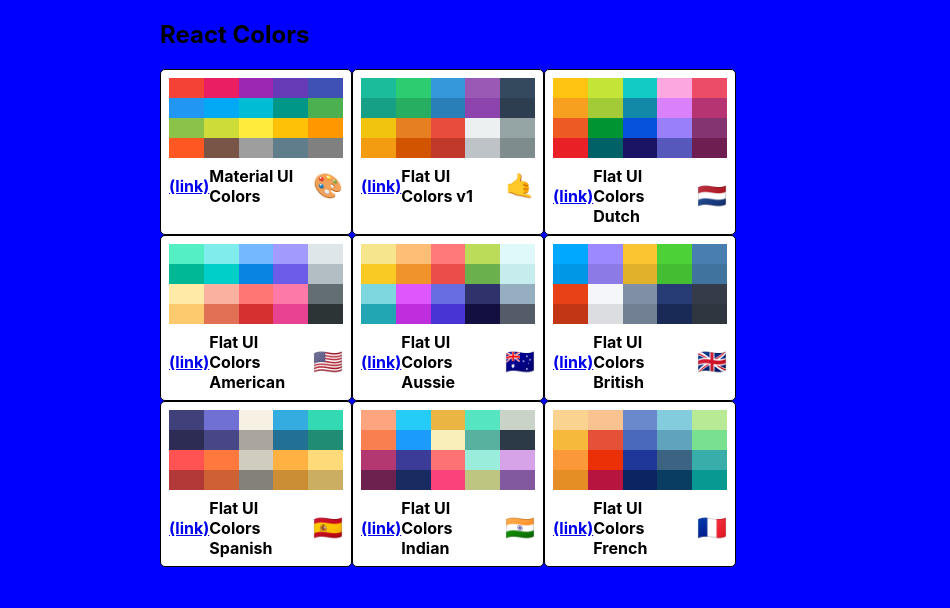
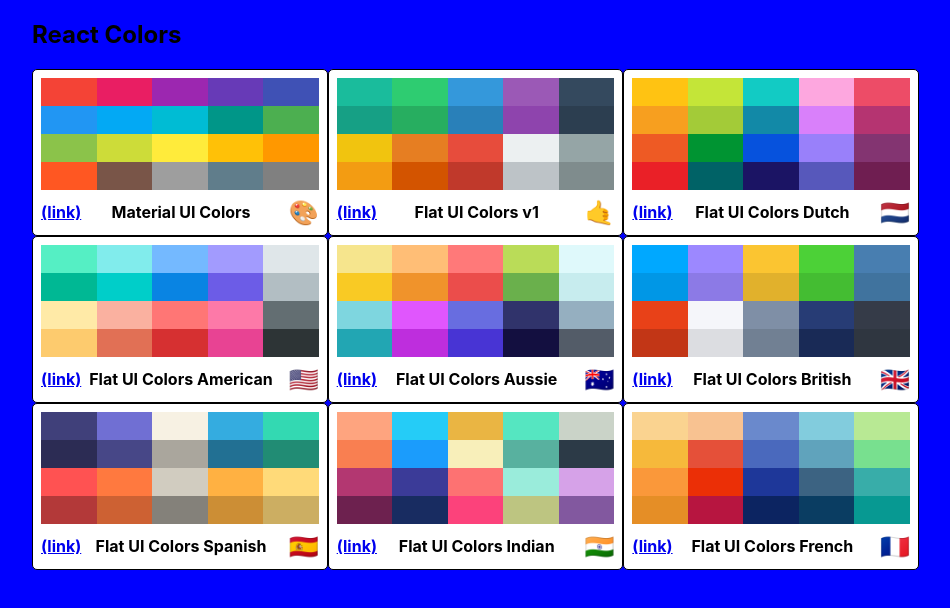
Before and after one commit to timwbodine/color-palette, a React (Create React App) app: page / in a window 1280 px wide. Shown: the top 608 px of the page, without its empty margins (160-1110 px from the left). Built offline with nearby package versions, Linux system fonts and the light colour scheme.

Commit message:
fix styling weirdnesses

```diff
--- a/src/MiniPalette.js
+++ b/src/MiniPalette.js
@@ -16,7 +16,8 @@
     },
     colors: {
         backgroundColor: "grey",
-        width: "100%"
+        width: "100%",
+        height: "7rem"
     },
     title: {
         display: "flex",
--- a/src/PaletteList.js
+++ b/src/PaletteList.js
@@ -8,16 +8,11 @@
         backgroundColor: "blue",
         height: "100vh",
         display: "flex",
-        alignItems: "flex-start",
         justifyContent: "center"
     },
     container: {
-        width: "50%",
+        width: "70%",
         height: "100%",
-        display: "flex",
-        alignItems: "flex-start",
-        flexDirection: "column",
-        flexWrap: "wrap"
     },
     nav: {
 
@@ -29,7 +24,7 @@
         boxSizing: "border-box",
         width: "100%",
         display: "grid",
-        gridTemplateColumns: "repeat(3, 30%)",
+        gridTemplateColumns: "repeat(3, 33%)",
         gridGap: "0"
 
 
```
